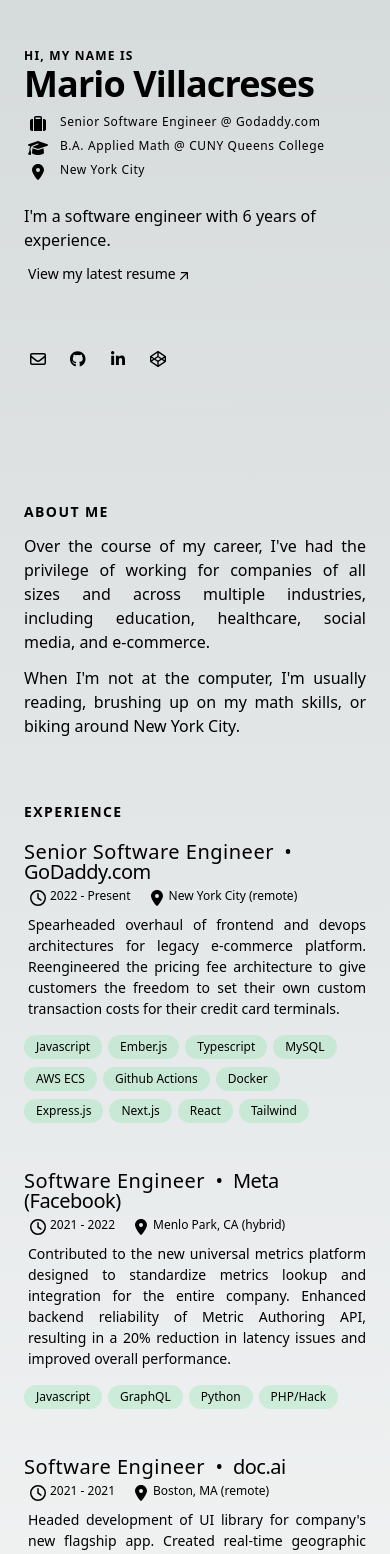
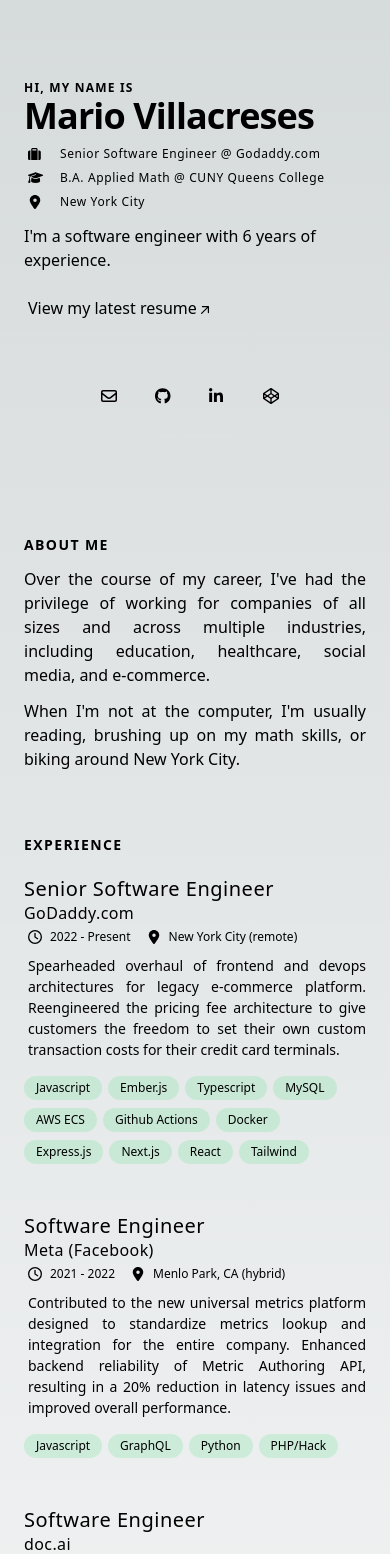
Before and after one commit to villacreses/personal-site, a Next.js app: page / in a window 390 px wide. Shown: the top 1554 px of the page. Built offline with nearby package versions, Linux system fonts and the light colour scheme.

Commit message:
gix icon & responsive styles

```diff
--- a/src/app/(professional)/content.ts
+++ b/src/app/(professional)/content.ts
@@ -14,10 +14,12 @@
     {
       iconId: 'suitcase',
       text: 'Senior Software Engineer @ Godaddy.com',
+      size: '.8rem'
     },
     {
       iconId: 'school',
       text: 'B.A. Applied Math @ CUNY Queens College',
+      size: '.95rem'
     },
     { iconId: 'location', text: 'New York City' },
   ],
--- a/src/app/(professional)/page.tsx
+++ b/src/app/(professional)/page.tsx
@@ -25,9 +25,9 @@
 
 export default function Home() {
   return (
-    <div className="lg:flex lg:justify-between lg:gap-4 mx-auto min-h-screen max-w-screen-xl px-6 py-12 font-sans md:px-12 md:py-20 lg:px-24 lg:py-0">
+    <div className="lg:flex lg:justify-between lg:gap-4 mx-auto min-h-screen max-w-screen-xl px-6 pt-20 pb-12 sm:pt-12 font-sans md:px-12 md:py-20 lg:px-24 lg:py-0">
       <header className="lg:sticky lg:top-0 lg:flex lg:max-h-screen lg:w-1/2 lg:flex-col lg:justify-around lg:py-24">
-        <div>
+        <hgroup>
           <h1 className="flex flex-col">
             <span className="text-xs font-semibold uppercase tracking-widest">
               Hi, my name is&nbsp;
@@ -37,13 +37,13 @@
             </strong>
           </h1>
           <StatsList {...statsListContent} />
-          <p className="sm:text-lg mt-6 max-w-md leading-normal">
+          <p className="sm:text-lg mt-3 max-w-md leading-normal">
             I&apos;m a software engineer with {yearsExp} years of experience.
           </p>
-          <p className="text-sm mt-3 ml-1">
-            <InlineLink href="#">View my latest resume</InlineLink>
-          </p>
-        </div>
+        </hgroup>
+        <p className="sm:text-sm mt-6 sm:mt-3 ml-1">
+          <InlineLink href="#">View my latest resume</InlineLink>
+        </p>
         <div>
           <SocialLinks items={socialLinkItems} />
           <p className="text-xs pt-2 tracking-tight text-opacity-5 text-white cursor-default">
--- /dev/null
+++ b/src/components/Icon.module.css
@@ -0,0 +1,11 @@
+.socialIcon {
+  height: 30px;
+  width: 30px;
+}
+
+@media (min-width: 640px) {
+  .socialIcon {
+    height: 20px;
+    width: 20px;
+  }
+}
--- a/src/components/Icon.tsx
+++ b/src/components/Icon.tsx
@@ -1,4 +1,4 @@
-import {ComponentProps, FC} from 'react';
+import {ComponentProps, CSSProperties, FC} from 'react';
 import Link, {LinkProps} from 'next/link';
 import {FontAwesomeIcon} from '@fortawesome/react-fontawesome';
 import {
@@ -64,36 +64,37 @@
 type IconIdProps = { iconId: IconID };
 type FAProps = Omit<ComponentProps<typeof FontAwesomeIcon>, 'icon'>
 
-export interface IconProps extends FAProps {
+export interface IconProps extends Omit<FAProps, 'size'> {
   containerStyles?: IconProps['style'];
+  size?: CSSProperties['height']
 }
 
 export type IconPropsWithId = IconProps & IconIdProps;
 
-export interface IconLinkProps extends LinkProps {
+export interface IconLinkProps extends ComponentProps<typeof Link> {
   label: string;
   slug: IconID;
   iconProps?: IconProps;
-  newWindow?: boolean
 };
 
-export const Icon: FC<IconPropsWithId> = ({ iconId, size, style, containerStyles, ...props }) => (
-  <div className="flex justify-center" style={containerStyles}>
+export const Icon: FC<IconPropsWithId> = ({ iconId, containerStyles, size, style, className, ...props }) => {
+  const sizeStyles = size || !className ? { height: size, width: size } : {};
+
+  return (
     <FontAwesomeIcon
       icon={iconMap[iconId]}
-      className="leading-4 block"
+      style={{...style, ...sizeStyles}}
+      className={className}
       {...props}
     />
-  </div>
-);
+  );
+};
 
-export const IconLink: FC<IconLinkProps> = ({ href, label, slug, iconProps, newWindow, ...linkProps }) => (
+export const IconLink: FC<IconLinkProps> = ({ href, label, slug, iconProps, ...linkProps }) => (
   <Link
     href={href}
     title={label}
     aria-label={label}
-    className="transition duration-300 hover:-translate-y-0.5"
-    target={newWindow ? '_blank' : undefined}
     {...linkProps}
   >
     <Icon iconId={slug} {...iconProps} />
--- a/src/components/ItemListExperience.tsx
+++ b/src/components/ItemListExperience.tsx
@@ -37,10 +37,10 @@
 }) => (
   <>
   <hgroup className="mb-2">
-      <h3 className="leading-5 mb-1 text-xl">
-        <span className="font-medium tracking-wide">{role}</span>
-        &nbsp;&nbsp;&#x2022;&nbsp;
-        <span className="font-light tracking-tight"> {org}</span>
+      <h3 className="leading-5 mb-1 flex flex-col sm:flex-row">
+        <span className="font-medium tracking-wide text-xl">{role}</span>
+        <span className="hidden sm:inline text-xl">&nbsp;&nbsp;&#x2022;&nbsp;&nbsp;</span>
+        <span className="font-light tracking-wide text-md sm:text-xl sm:tracking-tight sm:ml-0"> {org}</span>
       </h3>
       <StatsList
         textClasses="text-xs leading-5"
--- a/src/components/ItemListProjects.tsx
+++ b/src/components/ItemListProjects.tsx
@@ -21,12 +21,9 @@
   text,
   href
 }) => (
-  <Link className="grid text-center gap-x-0.25" style={{ gridTemplateColumns: '20px 1fr' }} href={href}>
-    <Icon
-      iconId={iconId}
-      containerStyles={{ height: '.875rem', marginTop: '.0875rem' }}
-    />
-    <span className="text-xs tracking-wide">{text}</span>
+  <Link className="flex flex-row items-center sm:gap-x-0.25" href={href}>
+    <Icon iconId={iconId} className="mr-0.5 sm:mr-1 w-3.5 h-3.5 sm:w-3 sm:h-3" />
+    <span className="text-sm sm:text-xs tracking-wide">{text}</span>
   </Link>
 );
 
@@ -44,9 +41,7 @@
       <ItemList
         items={links}
         ItemComponent={IconCta}
-        listContainerProps={{
-          className: 'flex flex-row ml-1 mt-2 gap-x-3'
-        }}
+        listContainerProps={{className: 'flex flex-row ml-0.5 mt-3 gap-x-4 sm:gap-x-3'}}
       />
     )}
     <BubbleList items={techUsed} />
--- a/src/components/ItemListSocialLinks.tsx
+++ b/src/components/ItemListSocialLinks.tsx
@@ -1,26 +1,20 @@
 import {FC} from 'react';
 import ItemList from './ItemList';
 import {IconLink, IconLinkProps} from './Icon';
+import styles from './Icon.module.css';
 
 const SocialLinksList: FC<{ items: IconLinkProps[] }> = ({ items }) => (
   <ItemList
     items={items}
-    ItemComponent={({iconProps = {}, ...props}) => (
+    ItemComponent={(props) => (
       <IconLink
-        newWindow
-        iconProps={{
-          ...iconProps,
-          containerStyles: { height: '1.875rem', marginTop: '.1875rem' },
-        }}
+        className={`block transition duration-300 hover:-translate-y-0.5 ${styles.socialIcon}`}
+        target="_blank"
         {...props}
       />
     )}
     listContainerProps={{
-      className: 'list-none ml-1 mt-16 p-0 flex gap-x-2'
-    }}
-    itemContainerProps={{
-      className: 'grid align-center gap-x-3',
-      style: { gridTemplateColumns: '20px 1fr' }
+      className: 'list-none ml-1 mt-16 p-0 flex justify-center sm:justify-start gap-x-6 sm:gap-x-4'
     }}
   />
 );
--- a/src/components/ItemListStats.tsx
+++ b/src/components/ItemListStats.tsx
@@ -18,11 +18,11 @@
 }) => (
   <ItemList
     items={items}
-    ItemComponent={({ text, width, ...props }) => (
+    ItemComponent={({ text, width, size = '.875rem', ...props }) => (
       <>
         <Icon
           style={{ width }}
-          containerStyles={{ height: '.875rem', marginTop: '.175rem' }}
+          size={size}
           {...props}
         />
         <span className={textClasses}>{text}</span>
```
